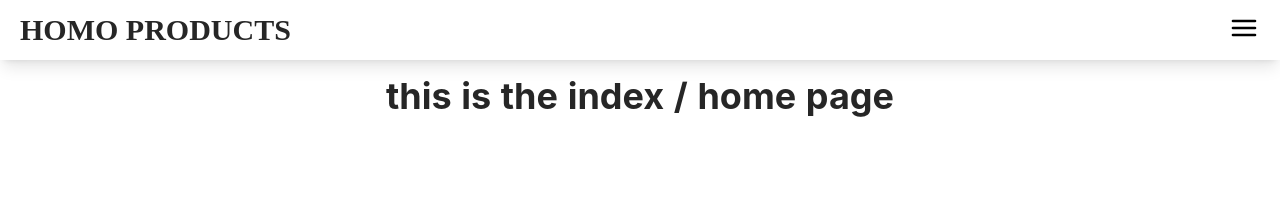
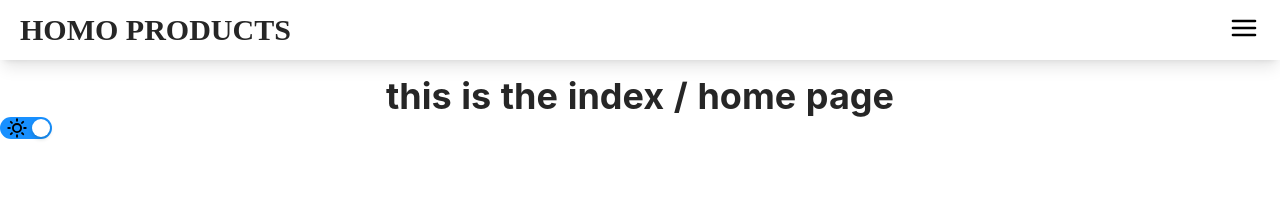
Before and after one commit to BSJJC/home-of-BSJJC, a Nuxt app: page / in a window 1280 px wide. Shown: the top 207 px of the page. Built offline with nearby package versions, Linux system fonts and the light colour scheme; a web font is replaced by a local one.

Commit message:
Stop: theme change method done : )

```diff
--- a/pages/index.vue
+++ b/pages/index.vue
@@ -1,11 +1,63 @@
 <template>
   <div>
-    <h1 class="text-4xl text-center font-bold">this is the index / home page</h1>
+    <h1 class="text-4xl text-center font-bold dark:bg-red-200">this is the index / home page</h1>
+
+    <a-switch v-model:checked="check" @change="changeTheme" class="dark:bg-black">
+      <template #checkedChildren>
+        <svg viewBox="0 0 16 16" width="20" height="20" xmlns="http://www.w3.org/2000/svg" fill="none">
+          <g id="SVGRepo_bgCarrier" stroke-width="0"></g>
+          <g id="SVGRepo_iconCarrier">
+            <g fill="#000000">
+              <path d="M8 .25a.75.75 0 01.75.75v1.273a.75.75 0 01-1.5 0V1A.75.75 0 018 .25z"></path>
+              <path fill-rule="evenodd" d="M4 8a4 4 0 118 0 4 4 0 01-8 0zm4-2.5a2.5 2.5 0 100 5 2.5 2.5 0 000-5z"
+                clip-rule="evenodd"></path>
+              <path
+                d="M8.75 13.727a.75.75 0 00-1.5 0V15a.75.75 0 001.5 0v-1.273zM2.519 2.518a.75.75 0 011.06 0l.904.904a.75.75 0 01-1.06 1.06l-.904-.903a.75.75 0 010-1.06zM12.578 11.517a.75.75 0 00-1.061 1.06l.904.904a.75.75 0 101.06-1.06l-.903-.904zM.25 8A.75.75 0 011 7.25h1.273a.75.75 0 010 1.5H1A.75.75 0 01.25 8zM13.727 7.25a.75.75 0 000 1.5H15a.75.75 0 000-1.5h-1.273zM4.483 11.517a.75.75 0 010 1.06l-.904.904a.75.75 0 01-1.06-1.06l.903-.904a.75.75 0 011.061 0zM13.481 3.58a.75.75 0 00-1.06-1.062l-.904.904a.75.75 0 101.06 1.06l.904-.903z">
+              </path>
+            </g>
+          </g>
+        </svg>
+
+      </template>
+      <template #unCheckedChildren>
+        <svg t="1672489082657" class="-rotate-90" viewBox="0 0 1024 1024" version="1.1"
+          xmlns="http://www.w3.org/2000/svg" p-id="5750" width="20" height="20">
+          <path
+            d="M935.538601 630.40178c-11.43005-11.432249-28.673759-14.738607-43.531086-8.353536-46.733115 20.10317-96.362866 30.296859-147.50719 30.296859-99.589478 0-193.221796-38.783705-263.640252-109.20316-108.636744-108.636744-139.609745-270.022125-78.9083-411.148441 6.388069-14.85233 3.078713-32.098837-8.353536-43.532285-11.432249-11.432249-28.675758-14.743604-43.532285-8.354536-52.637312 22.64025-100.017388 54.809439-140.82552 95.616372-85.346135 85.346135-132.346869 198.821199-132.346869 319.519766 0 120.699566 47.001733 234.172631 132.347868 319.518766s198.821199 132.349067 319.517567 132.349067c120.699566 0 234.172431-47.002932 319.520765-132.351066 40.808132-40.810131 72.977122-88.190207 95.615373-140.82552C950.282205 659.081735 946.971849 641.834029 935.538601 630.40178z"
+            fill="#ffffff" p-id="5751"></path>
+        </svg>
+
+      </template>
+    </a-switch>
   </div>
 </template>
 
 <script setup lang="ts">
 useHead({
   title: "home"
+});
+
+// true  => light
+// false => dark
+let check = ref<boolean>(true);
+onMounted(() => {
+  if (localStorage.thememp) {
+    document.documentElement.classList.add('dark')
+    check.value = !check.value
+  }
 })
+
+const changeTheme = (): void => {
+  const nowTheme = localStorage.getItem('theme');
+
+  if (nowTheme === 'dark') {
+    document.documentElement.classList.remove('dark');
+    localStorage.setItem('theme', "")
+  }
+  else {
+    document.documentElement.classList.add('dark');
+    localStorage.setItem('theme', "dark")
+  }
+}
+
 </script>
--- a/tailwind.config.js
+++ b/tailwind.config.js
@@ -1,5 +1,6 @@
 /** @type {import('tailwindcss').Config} */
 module.exports = {
+  darkMode:"class",
   content: [
     "./components/**/*.{js,vue,ts}",
     "./layouts/**/*.vue",
```
